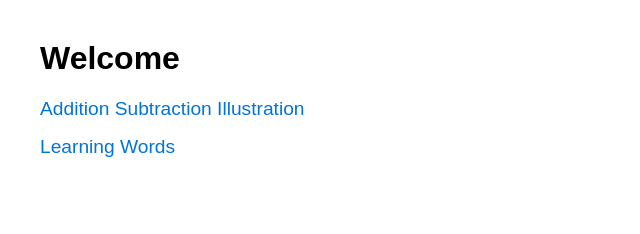
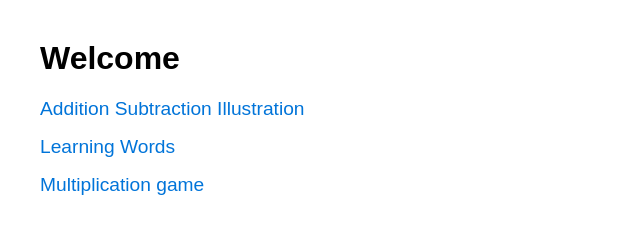
Before and after one commit to zuen31415926/kidstuff, a plain HTML site: page index.html in a window 1280 px wide. Shown: the whole page, without its empty margins (0-640 px from the left). Drawn offline with Linux system fonts and the light colour scheme.

Commit message:
Update index.html

```diff
--- a/index.html
+++ b/index.html
@@ -38,6 +38,11 @@
                 Learning Words
             </a>
         </li>
+    <li>
+            <a href="Multiplicationv.html">
+                Multiplication game
+            </a>
+        </li>
     </ul>
 </body>
 </html>
```
